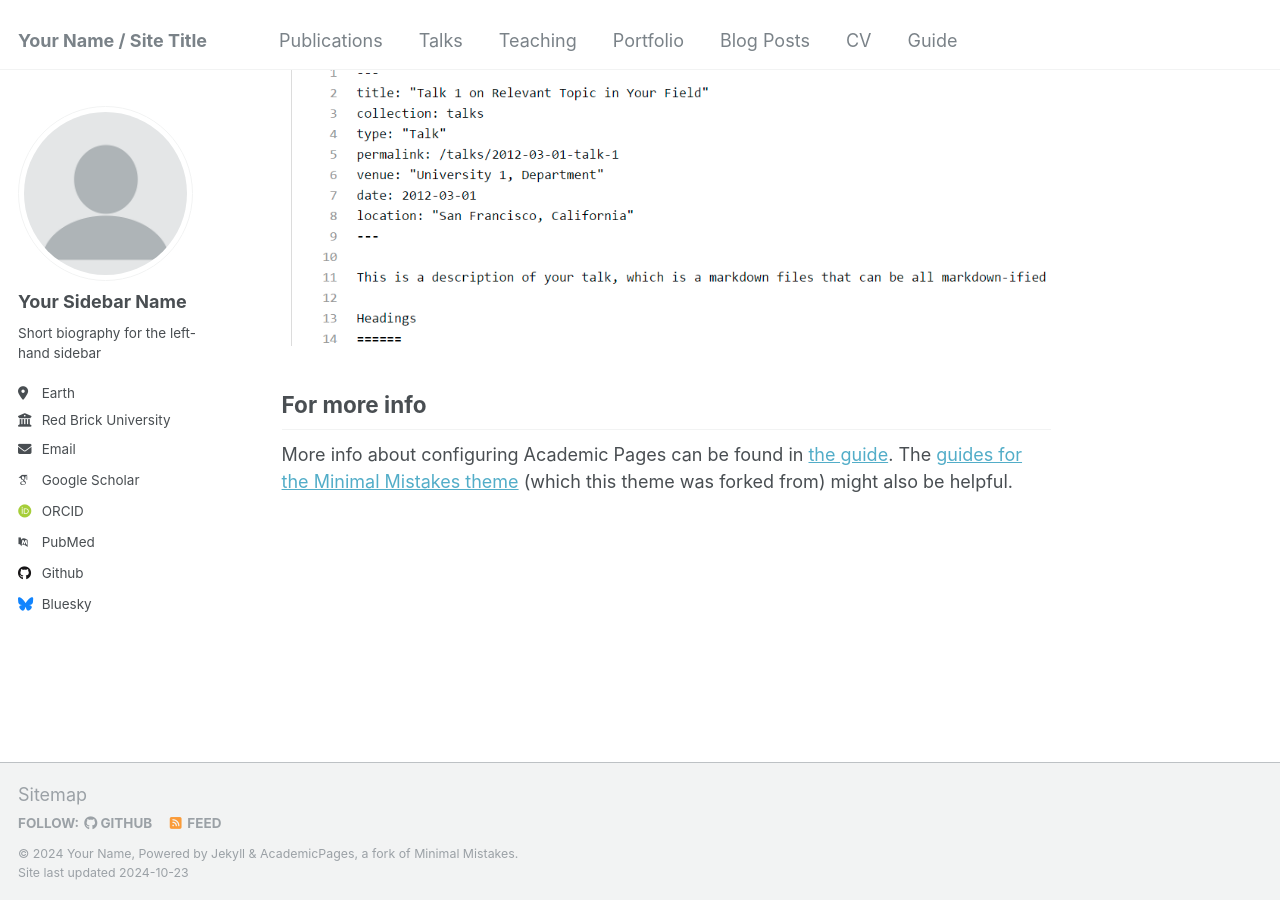
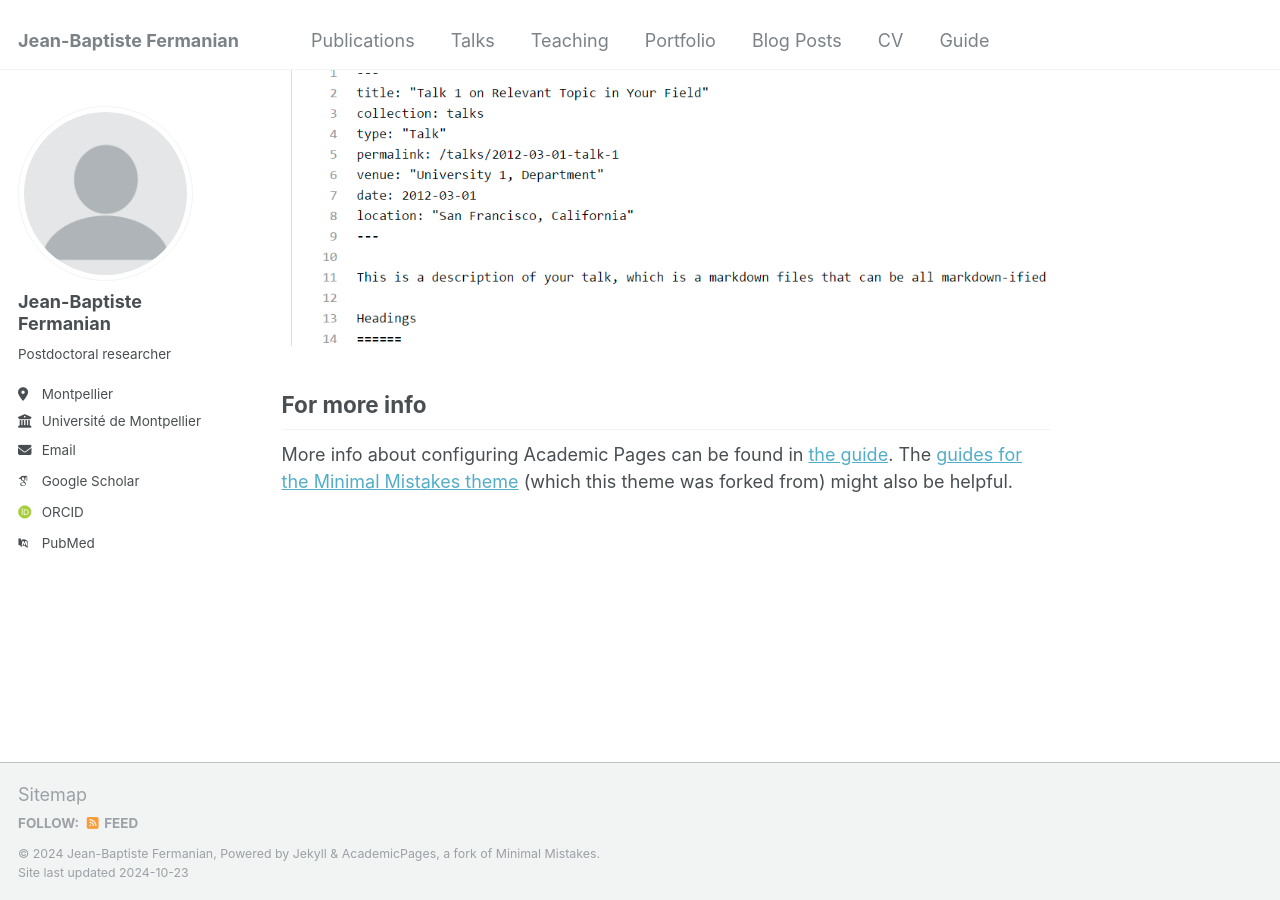
Before and after one commit to jeanbaptistefermanian/jeanbaptistefermanian.github.io, a Jekyll site: the page built from _pages/about.md, in a window 1280 px wide and 900 px high, scrolled down 2643 px. Built offline with Jekyll 4.4.1, drawn with Linux system fonts in a browser that asks for light colours; some web fonts are replaced.

Commit message:
personal data update

```diff
--- a/_config.yml
+++ b/_config.yml
@@ -8,13 +8,13 @@
 
 # Basic Site Settings
 locale                   : "en-US"
-title                    : "Your Name / Site Title"
+title                    : "Jean-Baptiste Fermanian"
 title_separator          : "-"
-name                     : &name "Your Name"
-description              : &description "personal description"
-url                      : https://academicpages.github.io # the base hostname & protocol for your site e.g. "https://mmistakes.github.io"
+name                     : &name "Jean-Baptiste Fermanian"
+description              : &description "Postdoctoral researcher"
+url                      : https://jeanbaptistefermanian.github.io # the base hostname & protocol for your site e.g. "https://mmistakes.github.io"
 baseurl                  : "" # the subpath of your site, e.g. "/blog"
-repository               : "academicpages/academicpages.github.io"
+repository               : "jeanbaptistefermanian/jeanbaptistefermanian.github.io"
 
 # Site Author - The following control what appear as part of the author content on the side bar.
 #               If a field is blank the icon and link will not appear, otherwise it will be shown.
@@ -22,13 +22,13 @@ repository               : "academicpages/academicpages.github.io"
 author:
   # Biographic information
   avatar           : "profile.png"
-  name             : "Your Sidebar Name"
+  name             : "Jean-Baptiste Fermanian"
   pronouns         : # example: "she/her"
-  bio              : "Short biography for the left-hand sidebar"
-  location         : "Earth"
-  employer         : "Red Brick University"
+  bio              : "Postdoctoral researcher"
+  location         : "Montpellier"
+  employer         : "Université de Montpellier"
   uri              : # URL
-  email            : "none@example.org"
+  email            : "jbfermanian@hotmail.fr"
 
   # Academic websites
   arxiv            : # URL - Update with the correct link to your profile
@@ -43,12 +43,12 @@ author:
   bitbucket        : # Username - Update with your username on the site
   codepen          : # Username
   dribbble         : # Username
-  github           : "academicpages"
+  github           : #"academicpages"
   kaggle           : # Username
   stackoverflow    : # User number or user number and name (i.e., use "1" or "1/jeff-atwood")
 
   # Social media
-  bluesky          : "bsky.app" # Replace this with you Bluesky username
+  bluesky          : #"bsky.app" # Replace this with you Bluesky username
   facebook         : # Username
   flickr           : # Username
   foursquare       : # Username
```
